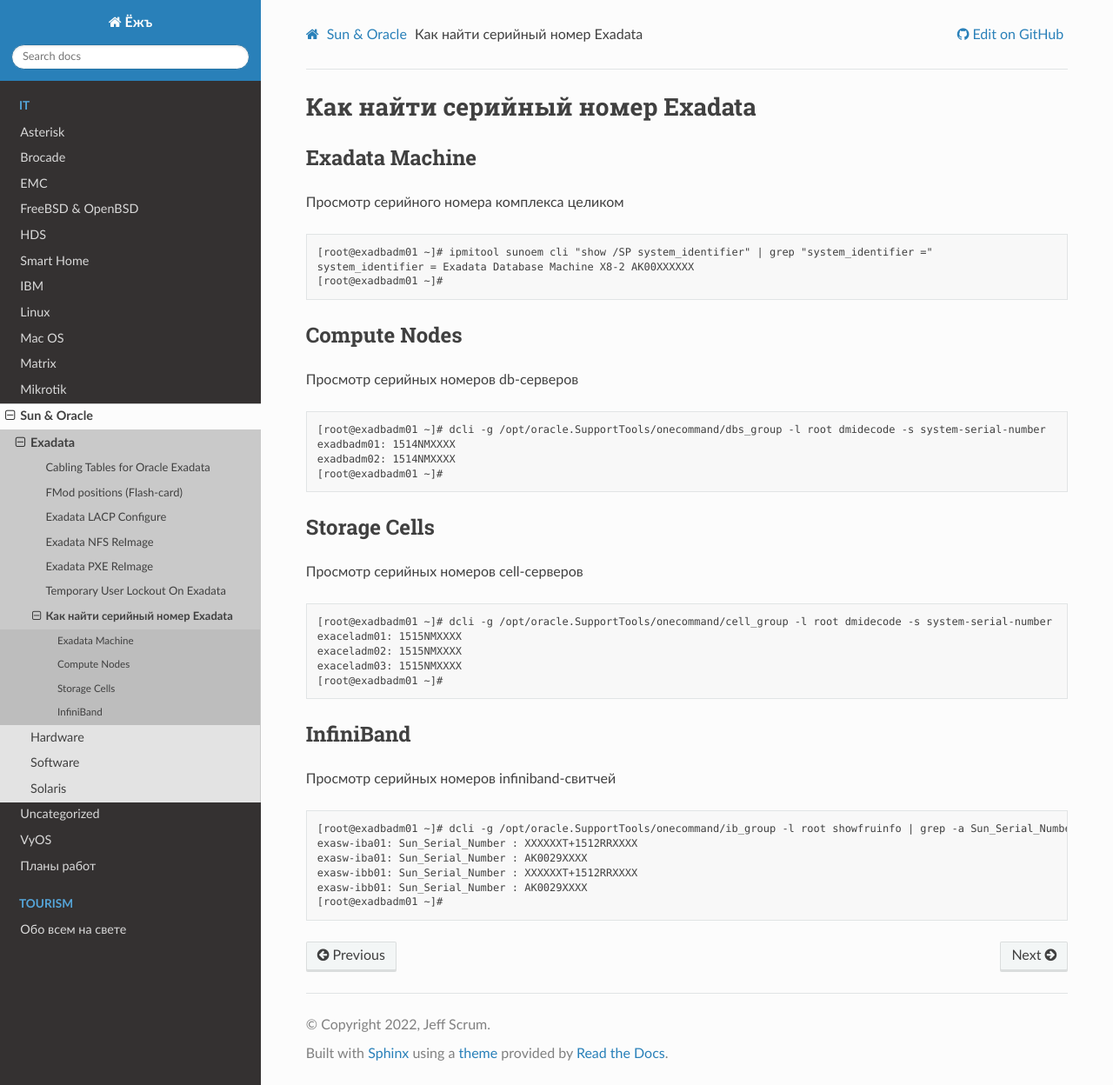
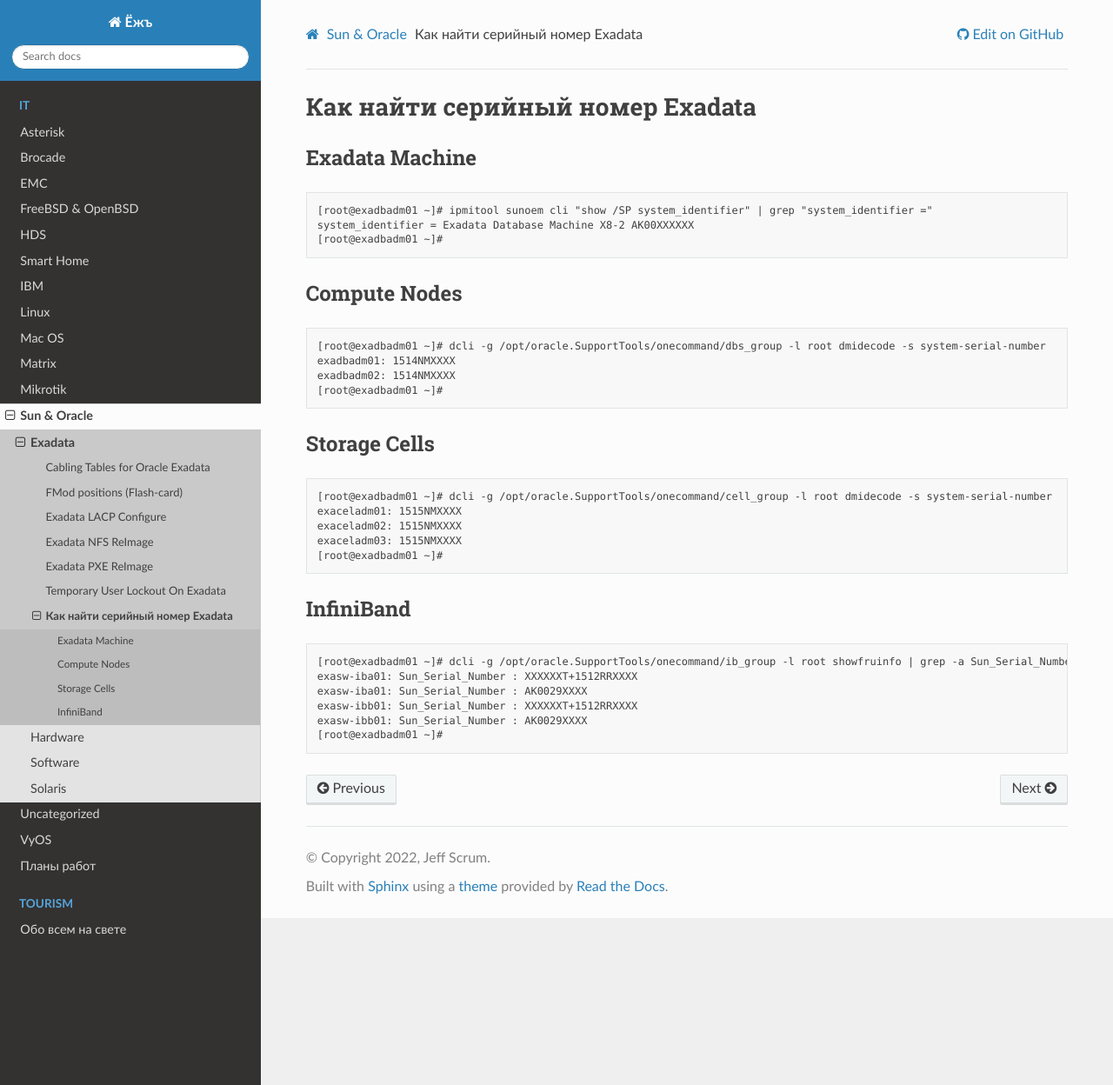
Before and after one commit to jeffscrum/jeffscrum.github.io, a Sphinx documentation site: the page built from source/sun-oracle/exadata/oracle-exadata-get-serial.rst, in a window 1280 px wide and 1248 px high. Shown: the whole window at 87% size. Built offline with Sphinx 7.4.7 and the Read the Docs theme 2.0.0, drawn with Linux system fonts in a browser that asks for light colours.

Commit message:
Update oracle-exadata-get-serial.rst

```diff
--- a/source/sun-oracle/exadata/oracle-exadata-get-serial.rst
+++ b/source/sun-oracle/exadata/oracle-exadata-get-serial.rst
@@ -11,8 +11,6 @@
 Exadata Machine
 ---------------
 
-Просмотр серийного номера комплекса целиком
-
 .. code-block:: none
 
   [root@exadbadm01 ~]# ipmitool sunoem cli "show /SP system_identifier" | grep "system_identifier ="
@@ -21,8 +19,6 @@
 
 Compute Nodes
 -------------
-
-Просмотр серийных номеров db-серверов
 
 .. code-block:: none
 
@@ -33,8 +29,6 @@
 
 Storage Cells
 -------------
-
-Просмотр серийных номеров cell-серверов
 
 .. code-block:: none
 
@@ -48,8 +42,6 @@
 InfiniBand
 ----------
 
-Просмотр серийных номеров infiniband-свитчей
-
 .. code-block:: none
 
   [root@exadbadm01 ~]# dcli -g /opt/oracle.SupportTools/onecommand/ib_group -l root showfruinfo | grep -a Sun_Serial_Number
```
